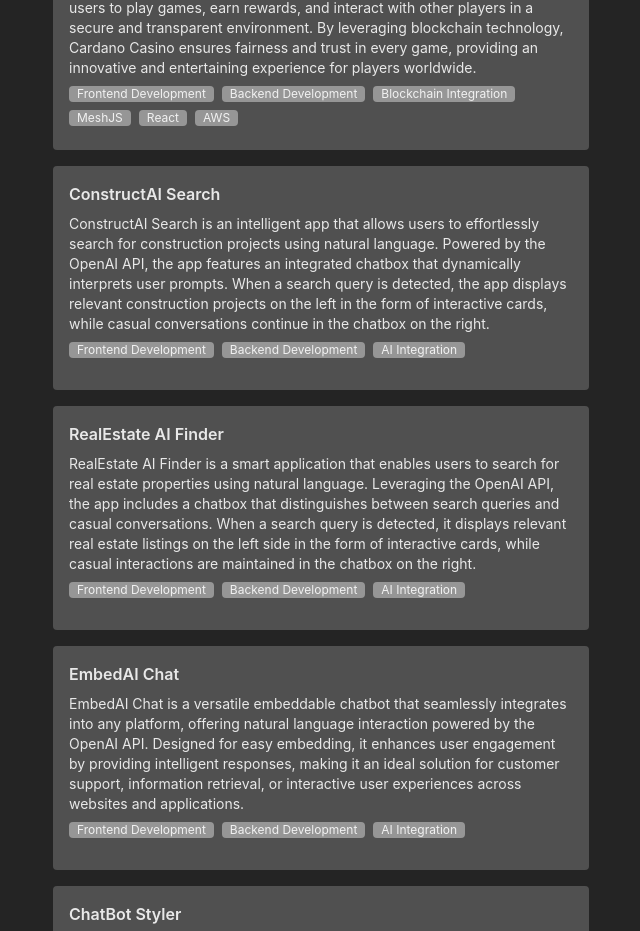
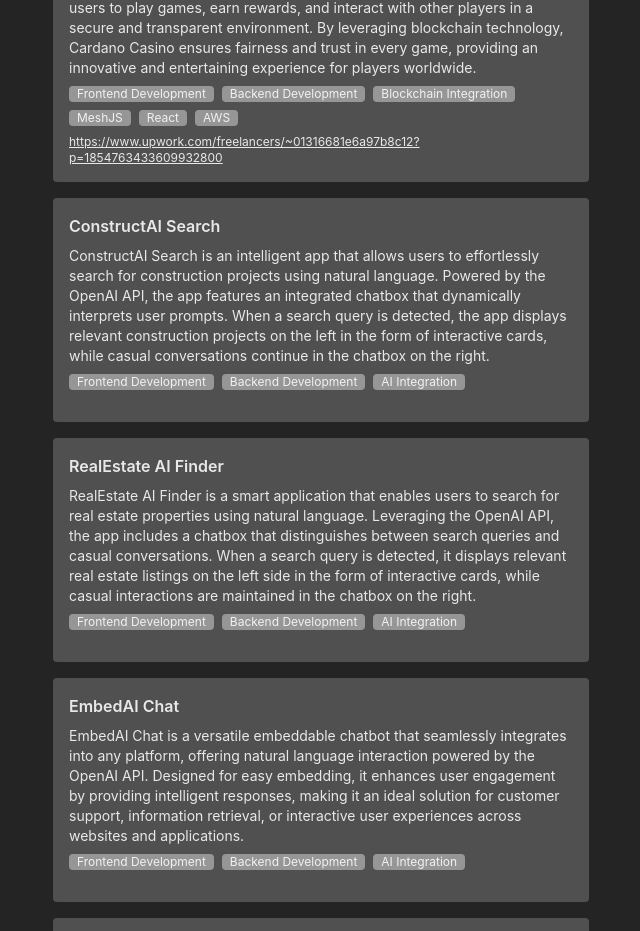
Before and after one commit to John-Cris-Belga/my-portfolio, a React (Vite) app: page / in a window 1280 px wide. Shown: the part 2713-3644 px from the top of the page, without its empty margins (595-1235 px from the left). Built offline with nearby package versions, Linux system fonts and the light colour scheme.

Commit message:
update: added upwork link to my cardano casino project

```diff
--- a/src/components/Projects.jsx
+++ b/src/components/Projects.jsx
@@ -17,7 +17,7 @@ const projects = [
       "Blockchain Integration",
     ],
     tech_stack: ["MeshJS", "React", "AWS"],
-    url: "",
+    url: "https://www.upwork.com/freelancers/~01316681e6a97b8c12?p=1854763433609932800",
   },
   {
     name: "ConstructAI Search",
```
